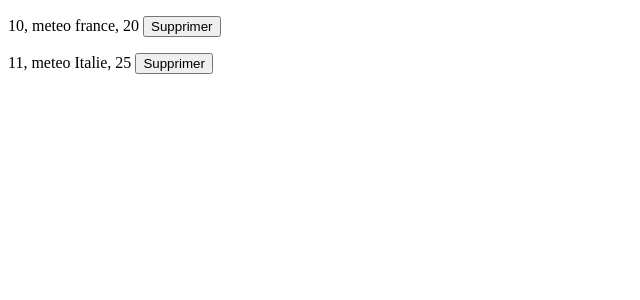
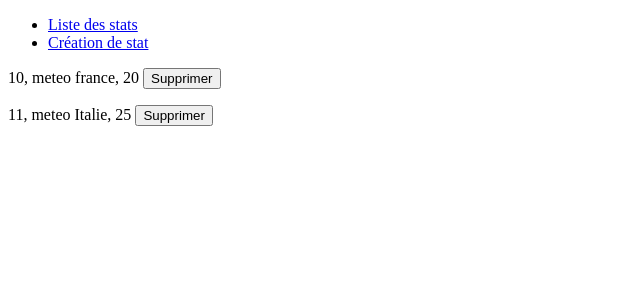
Before and after one commit to gquenea/Evaluation-Angular, an Angular app in the folder evalAngular/: page /app-liste-stat in a window 1280 px wide. Before the commit this address led to /. Shown: the top 300 px of the page, without its empty margins (0-640 px from the left). Built offline with nearby package versions, Linux system fonts and the light colour scheme.

Commit message:
Exercice 9 : Routage

```diff
--- a/evalAngular/src/app/app-routing.module.ts
+++ b/evalAngular/src/app/app-routing.module.ts
@@ -1,8 +1,14 @@
 import { NgModule } from '@angular/core';
 import { RouterModule, Routes } from '@angular/router';
 import { UneStatComponent } from './une-stat/une-stat.component';
+import { CreationStatComponent } from './creation-stat/creation-stat.component';
+import { ListeStatComponent } from './liste-stat/liste-stat.component';
 
-const routes: Routes = [{ path: 'app-une-stat', component: UneStatComponent }];
+const routes: Routes = [
+  { path: 'app-une-stat', component: UneStatComponent },
+  { path: 'app-creation-stat', component: CreationStatComponent },
+  { path: 'app-liste-stat', component: ListeStatComponent },
+];
 
 @NgModule({
   imports: [RouterModule.forRoot(routes)],
--- a/evalAngular/src/app/app.component.html
+++ b/evalAngular/src/app/app.component.html
@@ -1 +1,9 @@
-<app-une-stat *ngFor="let s of tabStat" [uneStat]="s" (Asupprimer)="supprimer(s)"></app-une-stat>
+<!-- <app-une-stat *ngFor="let s of tabStat" [uneStat]="s" (Asupprimer)="supprimer(s)"></app-une-stat> -->
+<nav>
+    <ul>
+        <li><a routerLink="/app-liste-stat" routerLinkActive="active">Liste des stats</a></li>
+        <li><a routerLink="/app-creation-stat" routerLinkActive="active">Création de stat</a></li>
+    </ul>
+</nav>
+
+<router-outlet></router-outlet>
--- a/evalAngular/src/app/app.module.ts
+++ b/evalAngular/src/app/app.module.ts
@@ -4,11 +4,15 @@ import { BrowserModule } from '@angular/platform-browser';
 import { AppRoutingModule } from './app-routing.module';
 import { AppComponent } from './app.component';
 import { UneStatComponent } from './une-stat/une-stat.component';
+import { ListeStatComponent } from './liste-stat/liste-stat.component';
+import { CreationStatComponent } from './creation-stat/creation-stat.component';
 
 @NgModule({
   declarations: [
     AppComponent,
-    UneStatComponent
+    UneStatComponent,
+    ListeStatComponent,
+    CreationStatComponent
   ],
   imports: [
     BrowserModule,
--- /dev/null
+++ b/evalAngular/src/app/creation-stat/creation-stat.component.html
@@ -0,0 +1 @@
+<p>creation-stat works!</p>
--- /dev/null
+++ b/evalAngular/src/app/creation-stat/creation-stat.component.ts
@@ -0,0 +1,15 @@
+import { Component, OnInit } from '@angular/core';
+
+@Component({
+  selector: 'app-creation-stat',
+  templateUrl: './creation-stat.component.html',
+  styleUrls: ['./creation-stat.component.css']
+})
+export class CreationStatComponent implements OnInit {
+
+  constructor() { }
+
+  ngOnInit(): void {
+  }
+
+}
--- /dev/null
+++ b/evalAngular/src/app/liste-stat/liste-stat.component.html
@@ -0,0 +1 @@
+<app-une-stat *ngFor="let s of tabStat" [uneStat]="s" (Asupprimer)="supprimer(s)"></app-une-stat>
--- /dev/null
+++ b/evalAngular/src/app/liste-stat/liste-stat.component.ts
@@ -0,0 +1,23 @@
+import { importType } from '@angular/compiler/src/output/output_ast';
+import { Component, OnInit } from '@angular/core';
+import { Statistique } from '../models/statistique';
+import { StatServiceService } from '../stat-service.service';
+@Component({
+  selector: 'app-liste-stat',
+  templateUrl: './liste-stat.component.html',
+  styleUrls: ['./liste-stat.component.css'],
+})
+export class ListeStatComponent implements OnInit {
+  tabStat: Statistique[];
+
+  supprimer(index: Statistique) {
+    let indexStat: number = this.tabStat.indexOf(index);
+    this.tabStat.splice(indexStat, 1);
+  }
+
+  constructor(public singletonservice: StatServiceService) {
+    this.tabStat = this.singletonservice.tabStat;
+  }
+
+  ngOnInit(): void {}
+}
```
Also changed, not shown: evalAngular/src/app/creation-stat/creation-stat.component.css (added), evalAngular/src/app/liste-stat/liste-stat.component.css (added), 2 other files (tests, documents, lock files or other folders).
